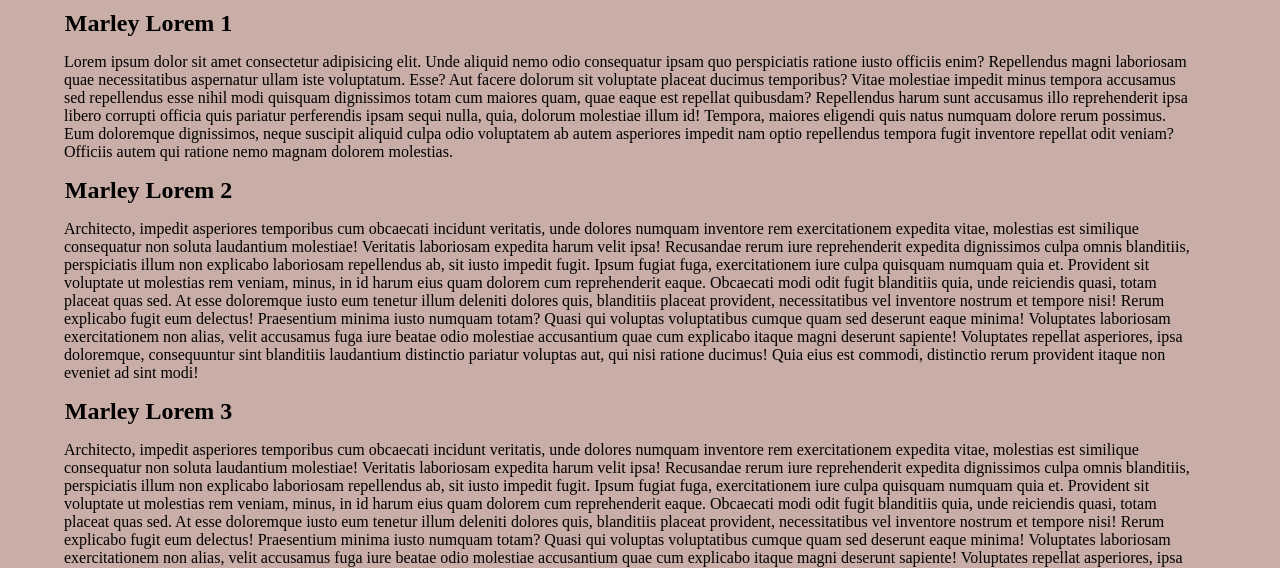
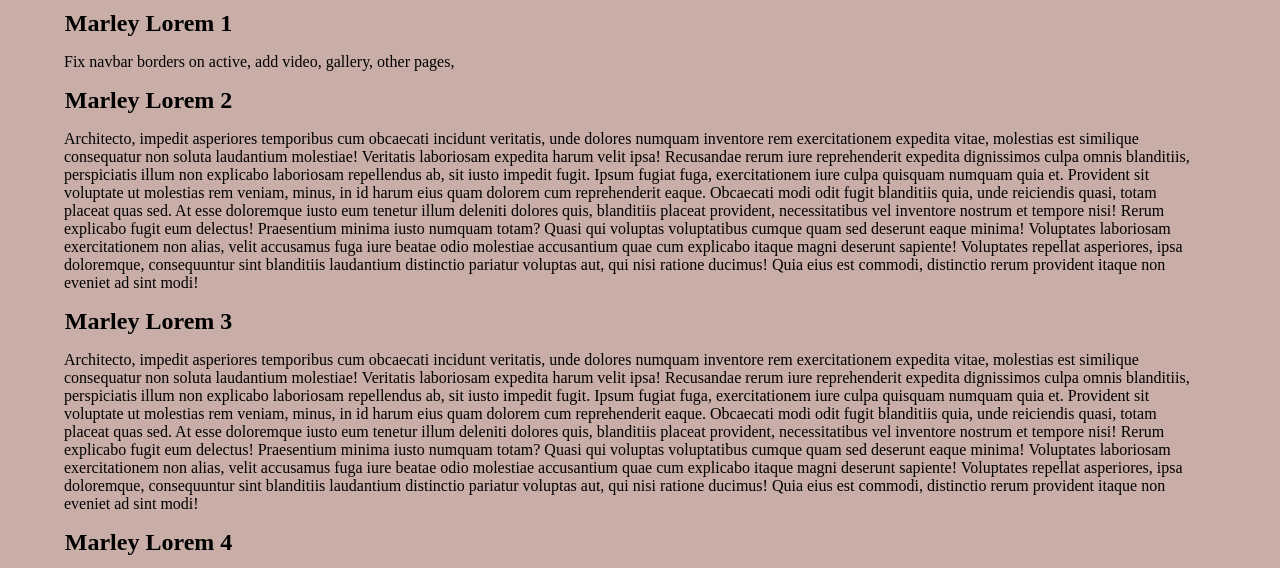
Before and after one commit to nemanjaone/css-marley, a plain HTML site: page index.html in a window 1280 px wide. Shown: the part 222-790 px from the top of the page. Drawn offline with Linux system fonts and the light colour scheme.

Commit message:
set goals

```diff
--- a/index.html
+++ b/index.html
@@ -25,18 +25,10 @@
         <section>
             <h2>Marley Lorem 1</h2>
             <p>
-                Lorem ipsum dolor sit amet consectetur adipisicing elit. Unde aliquid nemo odio consequatur ipsam quo
-                perspiciatis ratione iusto officiis enim? Repellendus magni laboriosam quae necessitatibus aspernatur
-                ullam iste voluptatum. Esse?
-                Aut facere dolorum sit voluptate placeat ducimus temporibus? Vitae molestiae impedit minus tempora
-                accusamus sed repellendus esse nihil modi quisquam dignissimos totam cum maiores quam, quae eaque est
-                repellat quibusdam?
-                Repellendus harum sunt accusamus illo reprehenderit ipsa libero corrupti officia quis pariatur
-                perferendis ipsam sequi nulla, quia, dolorum molestiae illum id! Tempora, maiores eligendi quis natus
-                numquam dolore rerum possimus.
-                Eum doloremque dignissimos, neque suscipit aliquid culpa odio voluptatem ab autem asperiores impedit nam
-                optio repellendus tempora fugit inventore repellat odit veniam? Officiis autem qui ratione nemo magnam
-                dolorem molestias.
+                Fix navbar borders on active,
+                add video,
+                gallery,
+                other pages,
             </p>
             <h2>Marley Lorem 2</h2>
             <p>
```
